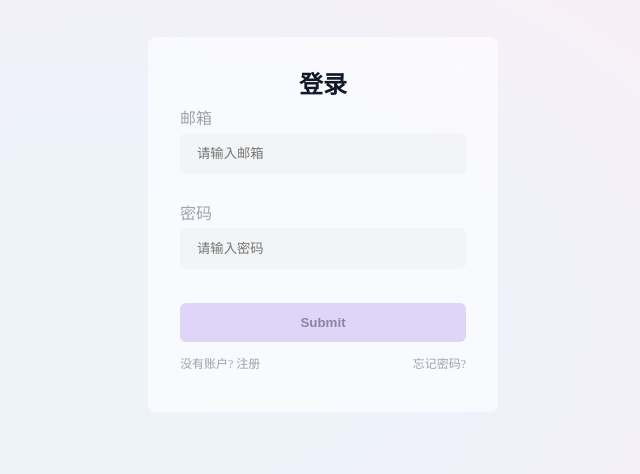
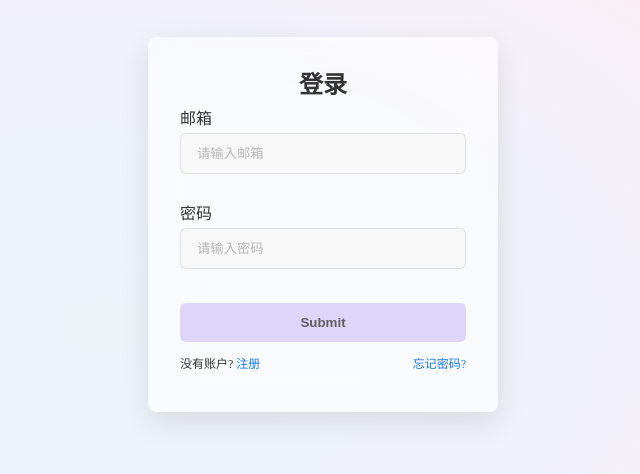
Before and after one commit to maoeer/OneVedicYoga, a Vue app in the folder frontend/: page /auth in a window 1280 px wide. Shown: the part 176-650 px from the top of the page, without its empty margins (317-957 px from the left). Built offline with nearby package versions, Linux system fonts and the light colour scheme.

Commit message:
登录框样式完成

```diff
--- a/frontend/src/assets/css/index.scss
+++ b/frontend/src/assets/css/index.scss
@@ -2,6 +2,7 @@
   margin: 0;
   padding: 0;
   box-sizing: border-box;
+  color: $color-black;
 }
 
 html {
--- a/frontend/src/assets/css/variable.scss
+++ b/frontend/src/assets/css/variable.scss
@@ -1,9 +1,12 @@
 // 颜色
-$color-gray-white: #F3F4F6;
-$color-gray: #9CA3AF;
-$color-gray-light: #374151;
-$color-black: #111827;
-$color-red: #EF4444;
+// $color-gray-white: #F3F4F6;
+// $color-gray: #9CA3AF;
+// $color-gray-light: #374151;
+$color-white: #f8f8f8;
+$color-black: #333333;
+$color-red: #ef4444;
+$color-blue: #1778f2;
+$color-gray-white: #f2f2f2;
 
 // 圆角
 $radius: 0.5rem;
--- a/frontend/src/components/MyInput.vue
+++ b/frontend/src/components/MyInput.vue
@@ -88,16 +88,23 @@ const handleBlur = (): void => { isErrorPending.value = true }
     display: block;
   }
 
-  label {
-    color: $color-gray;
-  }
-
   input {
     width: 100%;
     padding: 0.75rem 1rem;
+    border: 1px solid rgba(0, 0, 0, 0.1);
     border-radius: 0.375rem;
     margin: 0.25rem 0;
     outline: none;
+    color: $color-black;
+    background-color: $color-white;
+
+    &::placeholder {
+      opacity: 0.5;
+    }
+
+    &:hover {
+      background-color: $color-gray-white;
+    }
   }
 
   small {
--- a/frontend/src/views/Auth/components/Login.vue
+++ b/frontend/src/views/Auth/components/Login.vue
@@ -73,20 +73,13 @@ $color-purple: #A78BFA;
   backdrop-filter: blur(18px);
   -webkit-backdrop-filter: blur(18px);
   border-radius: $radius;
-
+  box-shadow: 0 10px 30px rgba(0, 0, 0, 0.1);
 
   .title {
     font-weight: 700;
     line-height: 2rem;
     font-size: 1.5rem;
     text-align: center;
-    color: $color-black;
-  }
-
-   :deep(.input) {
-    border: 1px solid $color-gray-white;
-    background-color: $color-gray-white;
-    color: $color-black;
   }
 
   .submit-button {
@@ -100,12 +93,12 @@ $color-purple: #A78BFA;
     border: none;
     outline: none;
     background-color: $color-purple;
-    color: $color-black;
+    color: $color-white;
     cursor: pointer;
 
     &:disabled {
       background-color: $color-disabled;
-      color: rgba($color-black, 0.5);
+      color: rgba($color-black, 0.9);
       cursor: not-allowed;
       opacity: 0.85;
 
@@ -124,11 +117,10 @@ $color-purple: #A78BFA;
     justify-content: space-between;
     margin: 0.5rem 0;
     font-size: 0.75rem;
-    color: $color-gray;
   }
 
   a {
-    // color: $color-gray-white;
+      color: $color-blue;
   }
 }
 </style>
```
